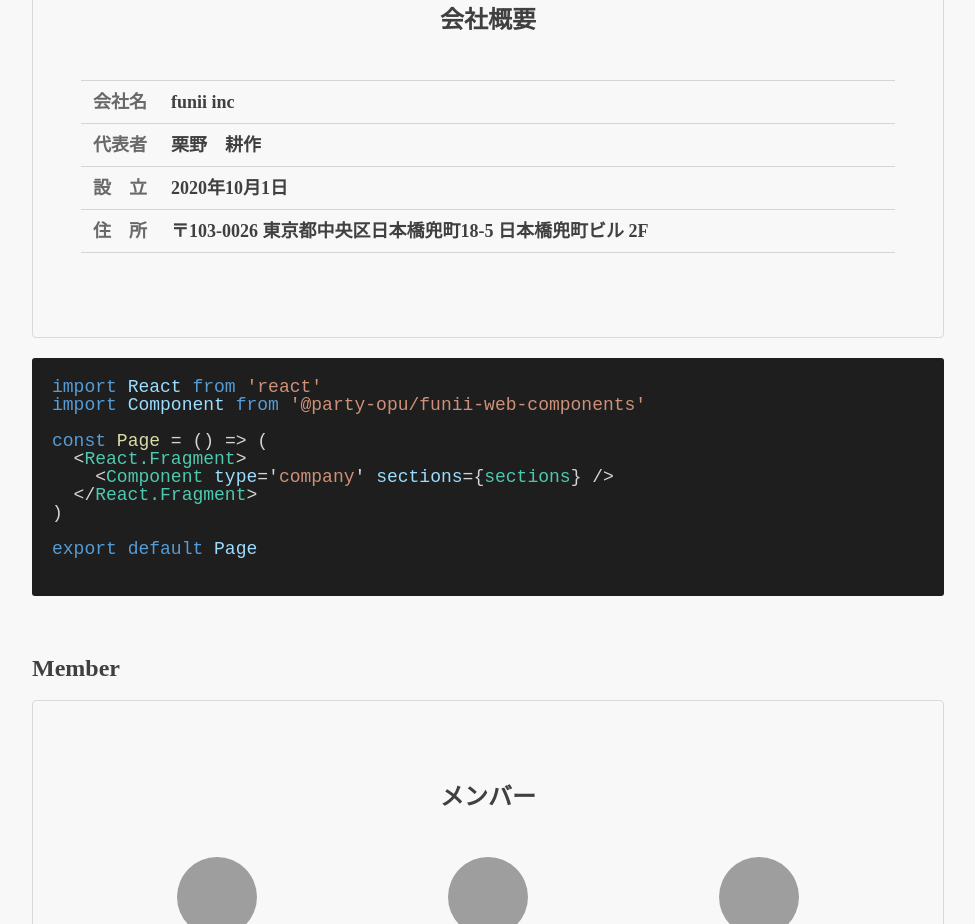
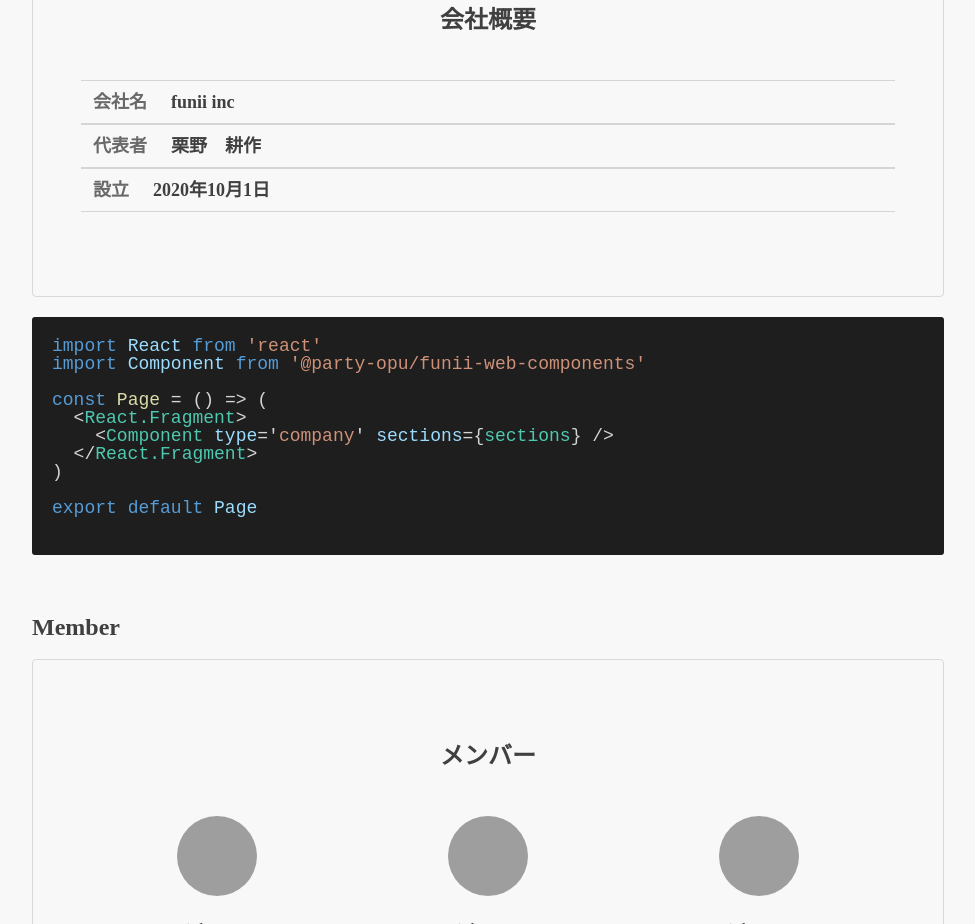
Before and after one commit to party-opu/funii-web-components, a React (Create React App) app in the folder examples/: page / in a window 1280 px wide. Shown: the part 6240-7164 px from the top of the page, without its empty margins (152-1127 px from the left). Built offline with nearby package versions, Linux system fonts and the light colour scheme; grey boxes are pictures that could not be loaded.

Commit message:
feat: change_company_valiables

```diff
--- a/examples/src/consts/sampleSections.ts
+++ b/examples/src/consts/sampleSections.ts
@@ -344,7 +344,7 @@ export const serviceSections: Section[] = [
 export const companySections: Section[] = [
   {
     fields: {
-      title: {
+      label: {
         label: '会社名',
         order: 10,
         type: 'text',
@@ -353,29 +353,28 @@ export const companySections: Section[] = [
         internalLink: null,
         externalLink: null,
       },
-      ceoName: {
+    },
+  },
+  {
+    fields: {
+      label: {
         label: '代表者',
-        order: 20,
+        order: 10,
         type: 'text',
         value: '栗野　耕作',
         linkType: 'internal',
         internalLink: null,
         externalLink: null,
       },
-      foundationDate: {
-        label: '設　立',
-        order: 30,
+    },
+  },
+  {
+    fields: {
+      label: {
+        label: '設立',
+        order: 10,
         type: 'text',
         value: '2020年10月1日',
-        linkType: 'internal',
-        internalLink: null,
-        externalLink: null,
-      },
-      address: {
-        label: '住　所',
-        order: 40,
-        type: 'text',
-        value: '〒103-0026 東京都中央区日本橋兜町18-5 日本橋兜町ビル 2F',
         linkType: 'internal',
         internalLink: null,
         externalLink: null,
--- a/package.json
+++ b/package.json
@@ -1,6 +1,6 @@
 {
   "name": "@party-opu/funii-web-components",
-  "version": "0.0.16",
+  "version": "0.0.17",
   "main": "dist/index.js",
   "types": "dist/index.d.ts",
   "files": [
--- a/src/components/company/index.tsx
+++ b/src/components/company/index.tsx
@@ -17,10 +17,8 @@ const Company = ({ sections, push, paths = [] }: ComponentProps) => {
         <GroupTitle>会社概要</GroupTitle>
         <Spacer size="xl" />
         {sections.map((section, index) => (
-          <BorderList key={`company-list-${index}`}>
-            {Object.entries(section.fields).map(([, item], index) => (
-              <BorderListItem key={`company-list-item-${index}`} label={item.label} value={item.value} onClick={() => onClick(item, paths)} />
-            ))}
+          <BorderList key={`company-item-${index}`}>
+            <BorderListItem label={section.fields.label.label} value={section.fields.label.value} onClick={() => onClick(section.fields.label, paths)} />
           </BorderList>
         ))}
       </GroupInner>
```
